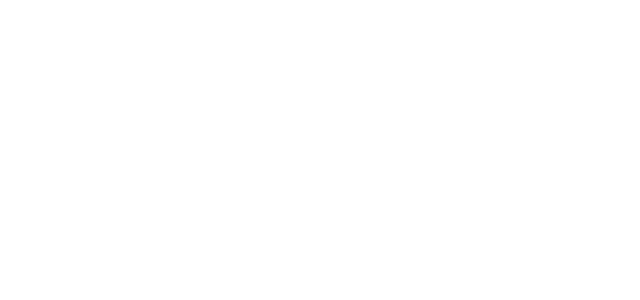
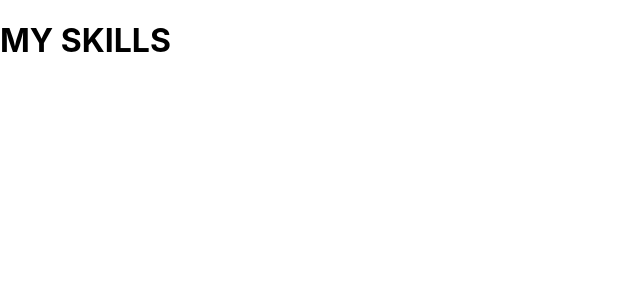
Before and after one commit to eniolaSamuel/DeveloperPortfolio, a React (Create React App) app: page /techSkills in a window 1280 px wide. Shown: the top 300 px of the page, without its empty margins (0-640 px from the left). Built offline with nearby package versions, Linux system fonts and the light colour scheme; a web font is replaced by a local one.

Commit message:
SKILLS update

```diff
--- a/src/views/components/Technologies.jsx
+++ b/src/views/components/Technologies.jsx
@@ -4,6 +4,7 @@ import React from "react";
 function Technologies() {
     return (
         <div className="tech-main-frame">
+            <h1>MY SKILLS</h1>
 
         </div>
     );
```
